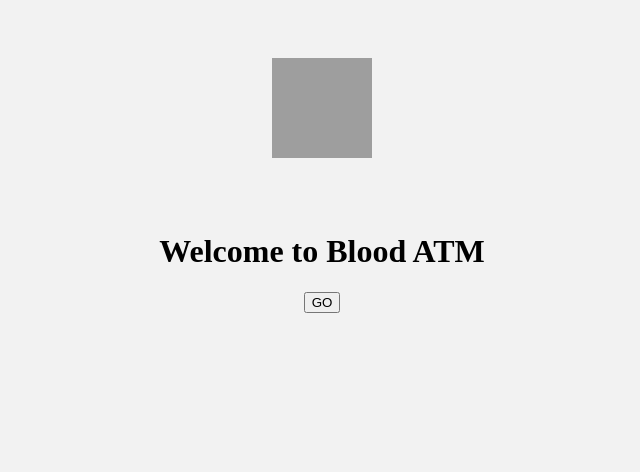
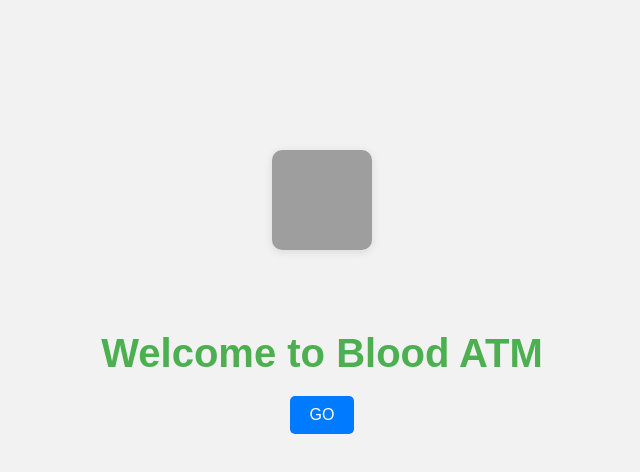
Before and after one commit to royshivaay305/blood-atm, a plain HTML site: page index.html in a window 1280 px wide. Shown: the whole page, without its empty margins (318-958 px from the left). Drawn offline with Linux system fonts and the light colour scheme; grey boxes are pictures that could not be loaded.

Commit message:
Update index.html

```diff
--- a/index.html
+++ b/index.html
@@ -5,11 +5,42 @@
     <style>
         body {
             background-color: #f2f2f2;
+            font-family: Arial, sans-serif;
+            color: #333;
         }
+
         .logo {
             width: 100px;
             height: 100px;
             margin: 50px auto;
+            border-radius: 10px;
+            box-shadow: 0 2px 10px rgba(0, 0, 0, 0.1);
+        }
+
+        h1 {
+            font-size: 2.5em;
+            color: #4CAF50;
+            margin-bottom: 20px;
+        }
+
+        button {
+            padding: 10px 20px;
+            background-color: #007BFF;
+            color: white;
+            border: none;
+            border-radius: 5px;
+            cursor: pointer;
+            font-size: 16px;
+            transition: background-color 0.3s;
+        }
+
+        button:hover {
+            background-color: #0056b3;
+        }
+
+        .container {
+            text-align: center;
+            margin-top: 100px;
         }
     </style>
     <script src="https://www.gstatic.com/firebasejs/8.6.1/firebase.js"></script>
@@ -27,8 +58,8 @@
     </script>
 </head>
 <body>
-	<div style="text-align: center;">
-	<img src="https://img.freepik.com/free-vector/event-logo-template_23-2149446872.jpg" class="logo">
+    <div class="container">
+        <img src="https://img.freepik.com/free-vector/event-logo-template_23-2149446872.jpg" class="logo" alt="Blood Bank Logo">
         <h1>Welcome to Blood ATM</h1>
         <button onclick="location.href='main_menu.html'">GO</button>
     </div>
```
Lines whose indentation alone changed are shown as unchanged.
